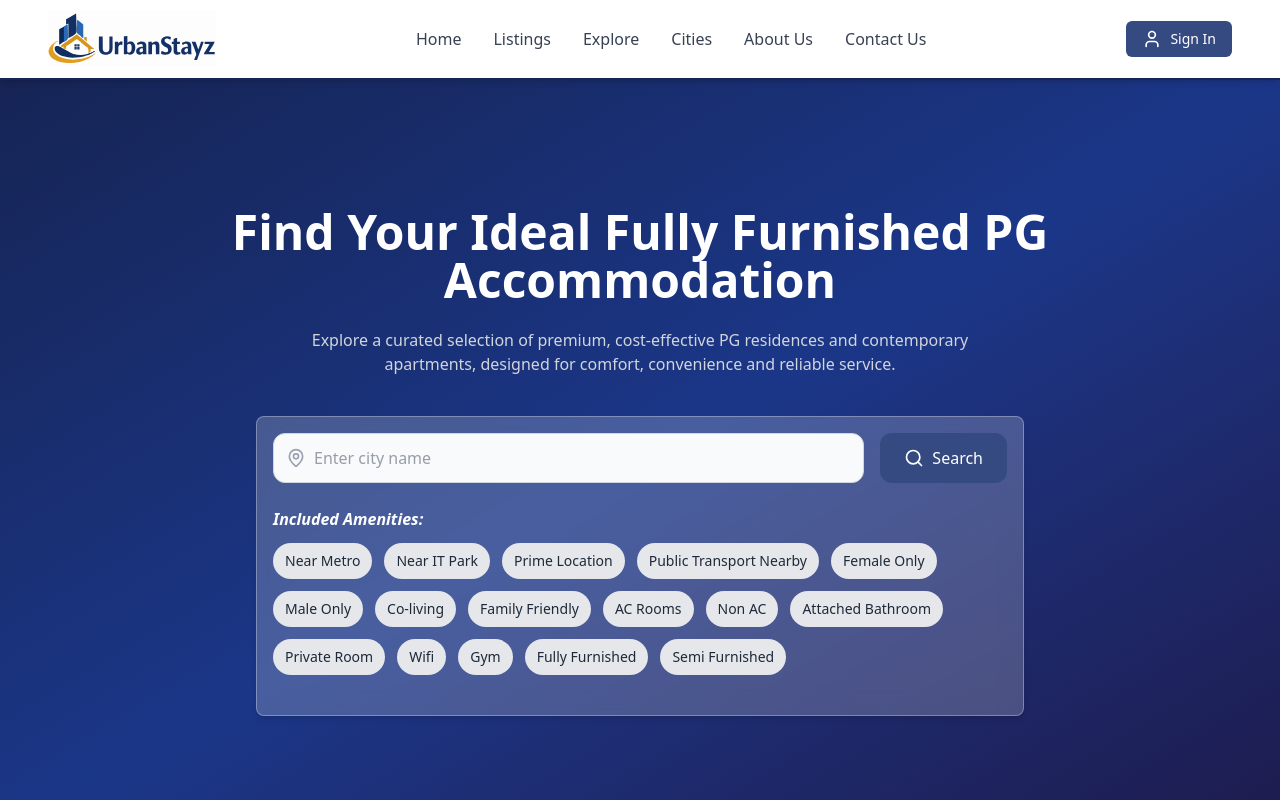
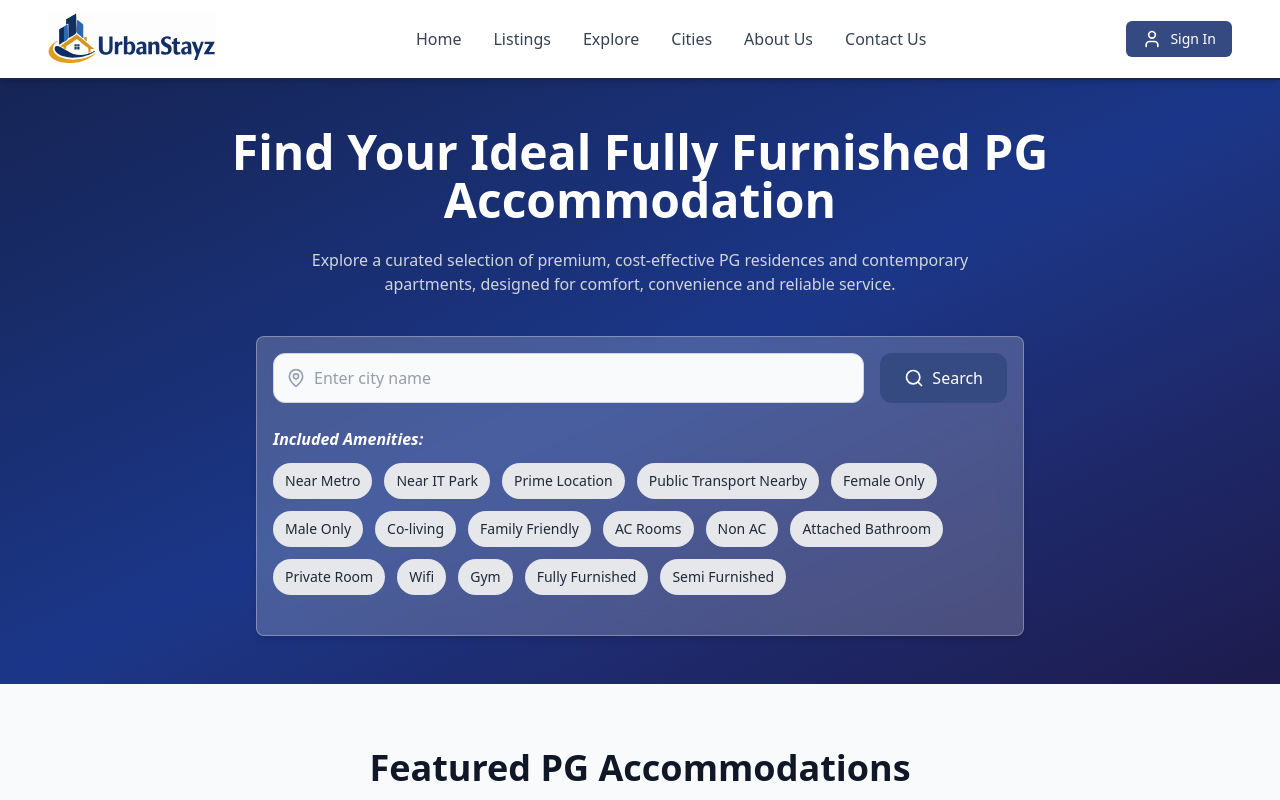
Before and after one commit to deepakguptabvp/UrbanStayz-Frontend, a React (Vite) app: page / in a window 1280 px wide. Shown: the top 800 px of the page. Built offline with nearby package versions, Linux system fonts and the light colour scheme.

Commit message:
UI improvemsnts for Hero Section

```diff
--- a/src/components/HeroSection.jsx
+++ b/src/components/HeroSection.jsx
@@ -46,7 +46,7 @@ const HeroSection = ({ onSearch }) => {
       <div className="absolute inset-0 overflow-hidden">
         <div className="absolute inset-0 bg-gradient-to-br from-blue-950 via-blue-900 to-indigo-950 opacity-90"></div>
       </div>
-      <div className="relative max-w-7xl mx-auto px-3 sm:px-4 lg:px-8 py-12 sm:py-20 lg:py-32">
+      <div className="relative max-w-7xl mx-auto px-3 sm:px-4 lg:px-8 py-12 sm:py-20 lg:py-12">
         <h1 className="text-3xl md:text-4xl lg:text-5xl font-extrabold text-center">
           Find Your Ideal Fully Furnished PG Accommodation
         </h1>
```
